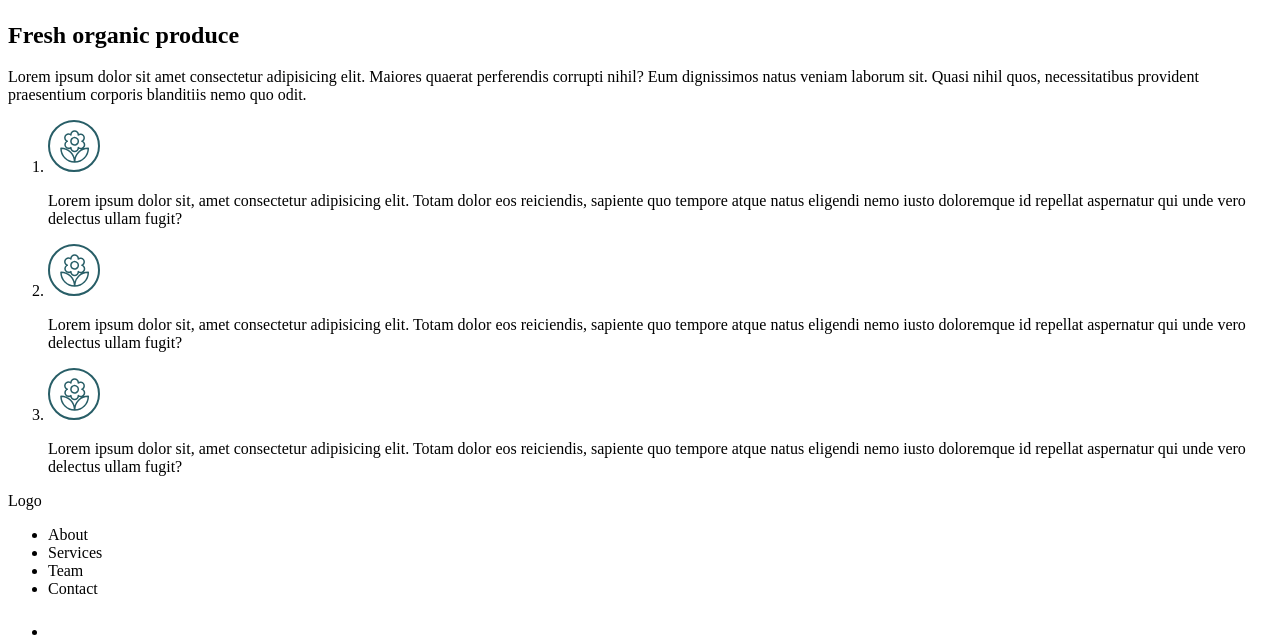
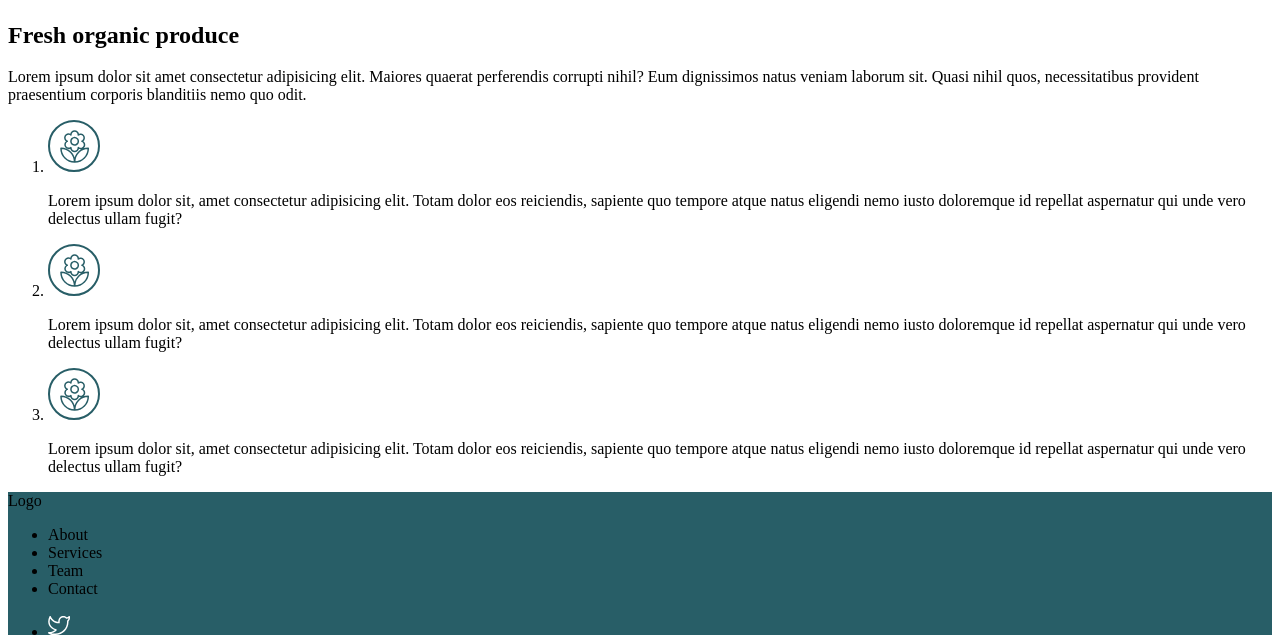
Before and after one commit to carolinagnz/PruebaNivel_html-CSS, a plain HTML site: page index.html in a window 1280 px wide. Shown: the part 2005-2640 px from the top of the page. Drawn offline with Linux system fonts and the light colour scheme.

Commit message:
Update clase footer

```diff
--- a/estilos.css
+++ b/estilos.css
@@ -21,3 +21,7 @@
   .mi-boton:hover {
     background-color: whitesmoke; /* Verde más oscuro */
   }
+
+  .footer{
+    background-color: #285e67;
+  }
```
